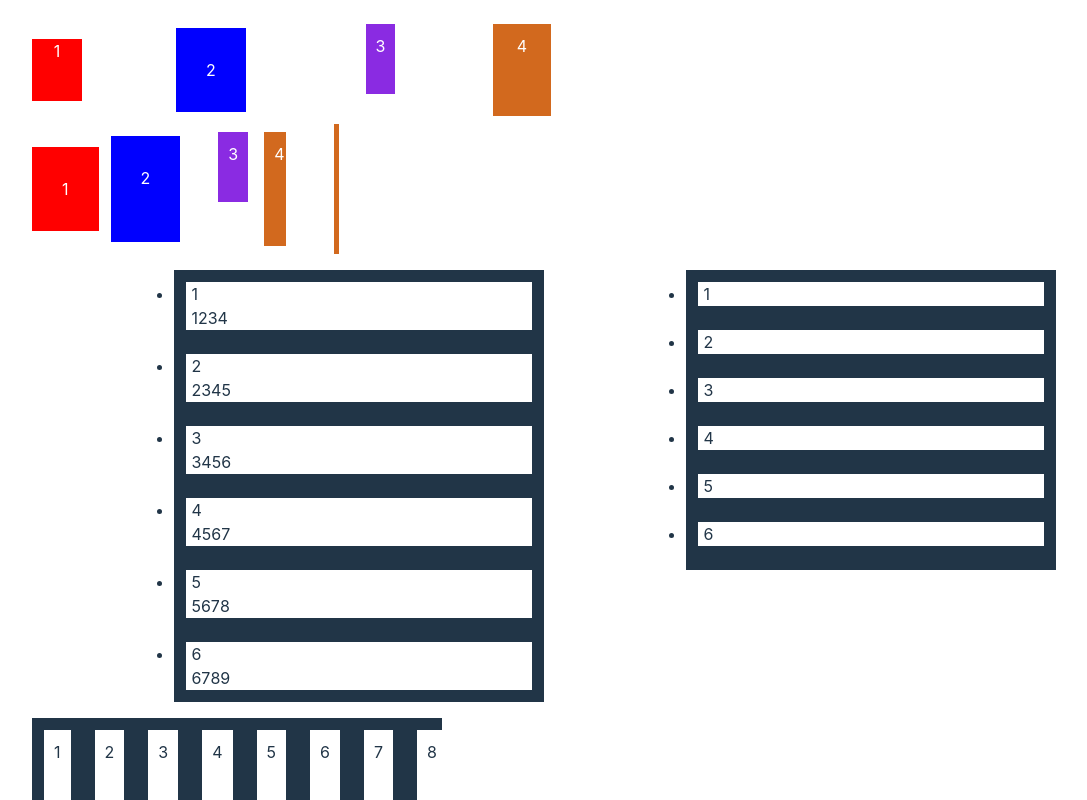
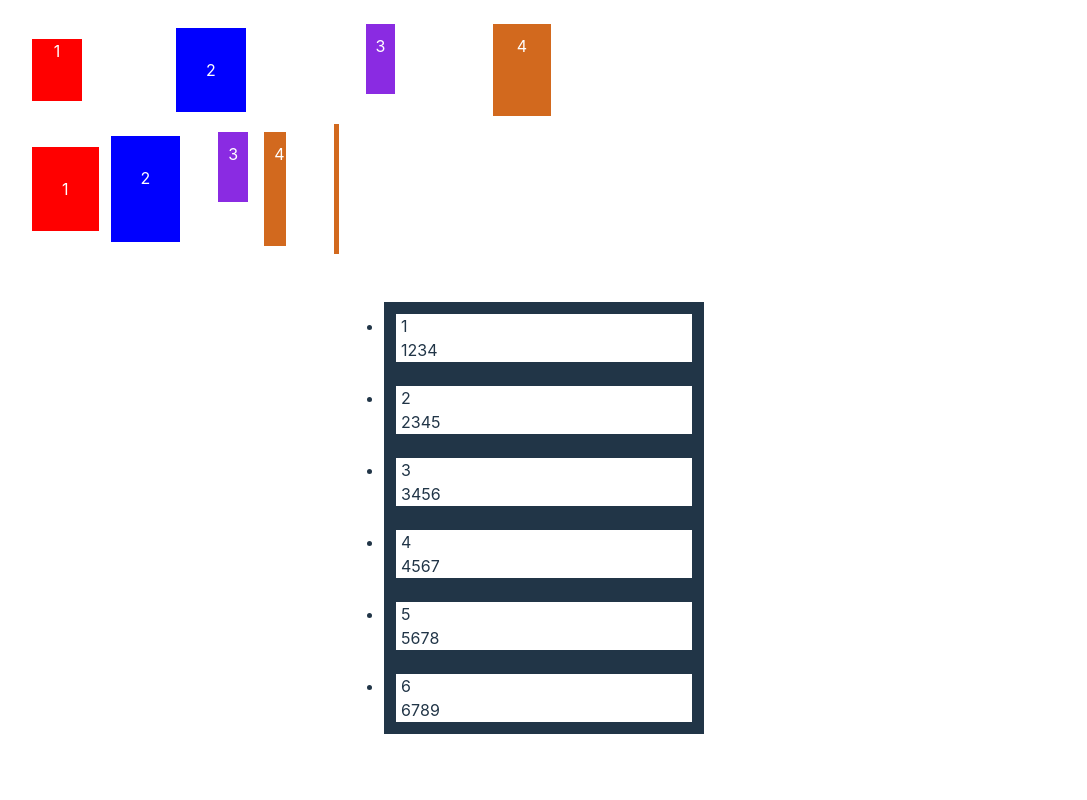
Before and after one commit to carlosjorger/vue-fluid-dnd, a Vue app: page / in a window 1280 px wide. Shown: the top 800 px of the page, without its empty margins (96-1183 px from the left). Built offline with nearby package versions, Linux system fonts and the light colour scheme.

Commit message:
✨ feat: create new examples
a case with elements with mx-auto and a container with padding

```diff
--- a/src/App.vue
+++ b/src/App.vue
@@ -160,16 +160,18 @@ const numbers3 = ref([
       </Draggable>
     </div>
   </Droppable>
-
-  <div style="display: flex; flex-direction: row; width: 100%">
   <Droppable droppable-id="5" direction="vertical" :items="numbers1">
-      <ul style="display: block; width: 40%; margin-inline: auto">
+    <ul style="display: block; padding: 2rem">
       <Draggable
         v-for="(element, index) in numbers1"
         v-slot="{ setRef }"
         :draggable-id="'number-' + element.toString()"
         :index="index"
-          ><li :ref="setRef" class="number">
+        ><li
+          :ref="setRef"
+          class="number"
+          style="margin-inline: auto; width: 20rem"
+        >
           {{ element }}
           <div style="display: flex; flex-direction: row">
             <span v-for="number in [...Array(4).keys()]">
@@ -181,7 +183,15 @@ const numbers3 = ref([
     </ul>
   </Droppable>
   <Droppable droppable-id="6" direction="vertical" :items="numbers2">
-      <ul style="display: block; width: 40%; height: 300px; overflow: auto">
+    <ul
+      style="
+        display: block;
+        width: 60%;
+        height: 300px;
+        overflow: auto;
+        padding: 5rem;
+      "
+    >
       <Draggable
         v-for="(element, index) in numbers2"
         v-slot="{ setRef }"
@@ -193,7 +203,6 @@ const numbers3 = ref([
       </Draggable>
     </ul>
   </Droppable>
-  </div>
   <Droppable droppable-id="6.5" direction="horizontal" :items="numbers3">
     <div
       style="
```
Also changed, not shown: 2 other files (tests, documents, lock files or other folders). Lines whose indentation alone changed are shown as unchanged.
